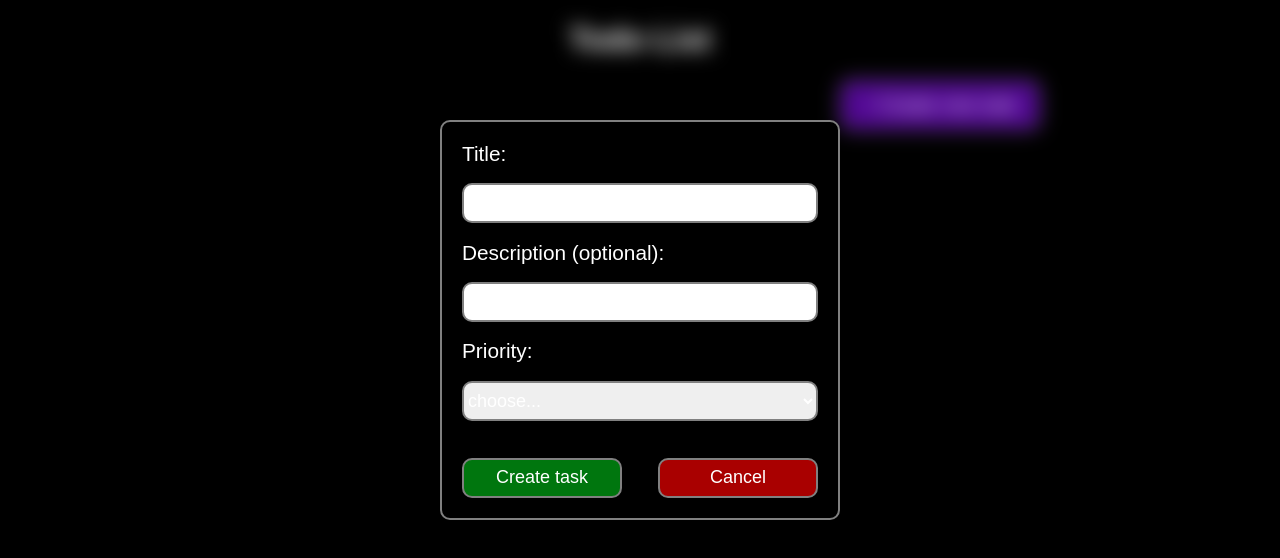
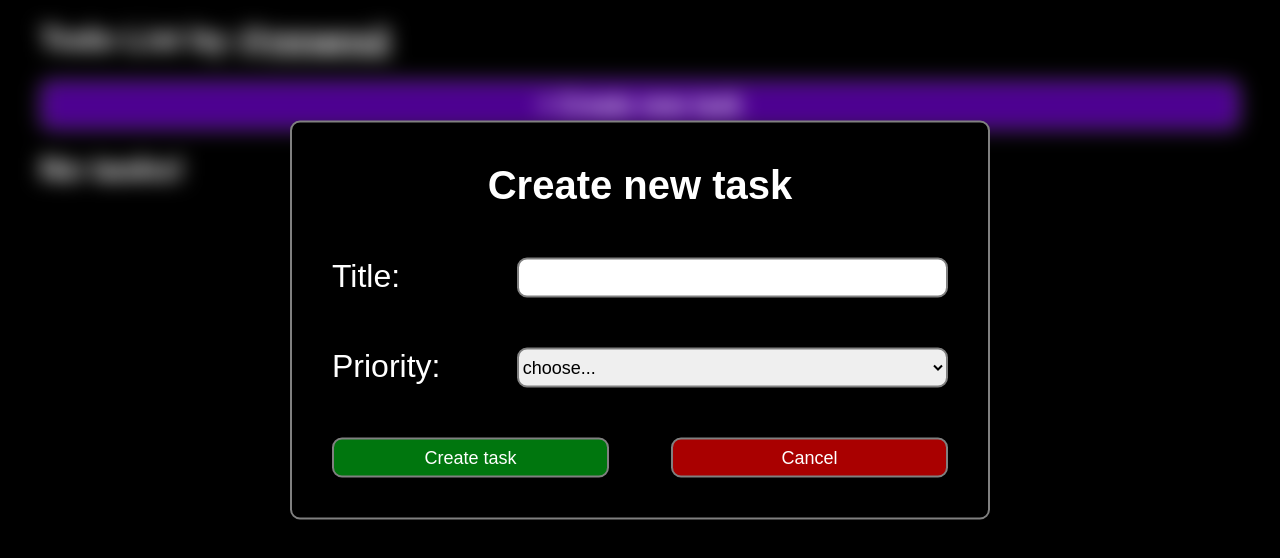
Before and after one commit to renans2/todo-list, a React (Vite) app: page / in a window 1280 px wide. Both pictures are taken after a click on the button "+ Create new task". Shown: the top 558 px of the page. Built offline with nearby package versions, Linux system fonts and the light colour scheme.

Commit message:
more styles and remove task details popup

```diff
--- a/src/App.css
+++ b/src/App.css
@@ -6,13 +6,9 @@
 
 body{
   width: 100%;
-  max-width: 800px;
+  max-width: 1200px;
   margin: 0 auto;
   background-color: black;
-}
-
-h1{
-  text-align: center;
 }
 
 ul{
--- a/src/App.jsx
+++ b/src/App.jsx
@@ -2,7 +2,6 @@ import React, { useState, useEffect, createContext } from 'react'
 import CreateTaskButton from './components/CreateTaskButton/CreateTaskButton'
 import CreateTaskForm from './components/CreateTaskForm/CreateTaskForm'
 import TodoList from './components/TodoList/TodoList'
-import TaskPopUp from './components/TaskPopUp/TaskPopUp'
 import './App.css'
 
 const key = 'todoList'
@@ -15,7 +14,6 @@ function App() {
     });
 
     const [showPopUp, setShowPopUp] = useState(false)
-    const [showTask, setShowTask] = useState()
 
     useEffect(() => {
         localStorage.setItem(key, JSON.stringify(todoList))
@@ -23,21 +21,17 @@ function App() {
 
     const handleRemoveTask = (index) => {
         setTodoList(c => c.filter((_, i) => index !== i))
-        closeTaskPopUp()
     }
 
     const handleAddTask = (newTask) => setTodoList(c => [...c, newTask])
     const closeCreateTaskPopUp = () => setShowPopUp(false)
     const showCreateTaskPopUp = () => setShowPopUp(true)
-    const closeTaskPopUp = () => setShowTask(-1);
-    const showTaskPopUp = (index) => setShowTask(index)
 
     return (
-        <AppContext.Provider value={{todoList, handleAddTask, handleRemoveTask, closeCreateTaskPopUp, showCreateTaskPopUp, closeTaskPopUp, showTaskPopUp}}>
-            <h1>Todo List</h1>
+        <AppContext.Provider value={{todoList, handleAddTask, handleRemoveTask, closeCreateTaskPopUp, showCreateTaskPopUp}}>
+            <h1>Todo List by <a href="https://github.com/renans2">@renans2</a></h1>
             <CreateTaskButton/>
             {showPopUp && <CreateTaskForm />}
-            {showTask >= 0 && <TaskPopUp task={todoList[showTask]} />}
             {(todoList.length === 0 && <h1>No tasks!</h1>) || <TodoList />}
         </AppContext.Provider>
     )
--- a/src/components/CreateTaskButton/CreateTaskButton.module.css
+++ b/src/components/CreateTaskButton/CreateTaskButton.module.css
@@ -7,13 +7,14 @@
     background-color: rgb(77, 0, 145);
     border: 2px solid grey;
     border-radius: 10px;
-    font-size: larger;
-    width: 200px;
+    font-size: 1.5rem;
+    font-weight: bold;
+    width: 100%;
     height: 50px;
     cursor: pointer;
     transition: background-color .1s;
 }
 
 .button:hover{
-    background-color: rgb(74, 74, 74);
+    background-color: rgb(119, 0, 255);
 }
--- a/src/components/CreateTaskForm/CreateTaskForm.jsx
+++ b/src/components/CreateTaskForm/CreateTaskForm.jsx
@@ -18,7 +18,6 @@ export default function CreateTaskForm(){
 
         const newTask = {
             title,
-            description: formData.get("description").trim(),
             priority: formData.get("priority"),
             created_at: new Date().toLocaleDateString()
         }
@@ -30,19 +29,22 @@ export default function CreateTaskForm(){
     return(
         <div className={styles.blurred}>
             <form onSubmit={handleSubmit} className={styles.taskForm}>
-                <label htmlFor="title">Title: </label>
+                <h1>Create new task</h1>
+
+                <label className={styles.labelTitle} htmlFor="title">
+                    Title:
                     <input required type="text" name="title" id="title" />
+                </label>
 
-                <label htmlFor="description">Description (optional): </label>
-                <input type="text" name="description" id="description"></input>
-
-                <label htmlFor="priority">Priority: </label>
+                <label className={styles.labelPriority} htmlFor="priority">
+                    Priority:
                     <select required name="priority" id="priority">
                         <option value="">choose...</option>
                         <option value="low">low</option>
                         <option value="medium">medium</option>
                         <option value="high">high</option>
                     </select>
+                </label>
 
                 <div className={styles.buttonsDiv}>
                     <button className={styles.createButton} type="submit">Create task</button>
--- a/src/components/CreateTaskForm/CreateTaskForm.module.css
+++ b/src/components/CreateTaskForm/CreateTaskForm.module.css
@@ -14,10 +14,10 @@
     top: 40%;
     transform: translate(-50%, -50%);
     background-color: black;
-    width: 400px;
-    height: 400px;
-    font-size: 1.3rem;
-    padding: 20px;
+    width: 700px;
+    /* height: 500px; */
+    font-size: 2rem;
+    padding: 40px;
     border: 2px solid grey;
     border-radius: 10px;
     display: flex;
@@ -27,16 +27,33 @@
     margin: 0 auto;
 }
 
-.taskForm input, .taskForm textarea, .taskForm select{
+.taskForm h1{
+    margin: 0 auto 50px auto;
+    font-size: 2.5rem;
+    text-align: center;
+}
+
+.labelTitle, .labelPriority{
+    width: 100%;
+    margin-bottom: 50px;
+    display: flex;
+    justify-content: space-between;
+}
+
+.taskForm input, .taskForm select{
     border: 2px solid grey;
     border-radius: 10px;
     font-size: large;
-    width: 100%;
+    width: 70%;
     height: 40px;
+    color: black;
+}
+
+.taskForm option{
+    color: black;
 }
 
 .buttonsDiv{
-    margin-top: 20px;
     width: 100%;
     display: flex;
     align-items: center;
--- a/src/components/Task/Task.jsx
+++ b/src/components/Task/Task.jsx
@@ -1,16 +1,14 @@
 import styles from './Task.module.css'
 
-export default function Task({ task, removeTask, setShowTask }){
+export default function Task({ task, removeTask }){
     return(
         <li className={styles.taskDiv}>
             <span className={styles.title}>{task.title}</span>
-            {/* <p>Description: {task.description}</p> */}
             <div className={styles.priorityDiv}>
-                <span className={styles[task.priority]}>{task.priority}</span>
+                <span className={styles[task.priority]}>Priority: {task.priority}</span>
             </div>
-            {/* <span>Created at: {task.created_at}</span> */}
-            <button className={styles.detailsButton} onClick={setShowTask}>show details</button>
-            <button className={styles.removeTaskButton} onClick={removeTask}>remove</button>
+            <span className={styles.createdAt} >Created at: {task.created_at}</span>
+            <button className={styles.removeTaskButton} onClick={removeTask}>Done <svg className={styles.check} xmlns="http://www.w3.org/2000/svg" viewBox="0 0 448 512"><path d="M438.6 105.4c12.5 12.5 12.5 32.8 0 45.3l-256 256c-12.5 12.5-32.8 12.5-45.3 0l-128-128c-12.5-12.5-12.5-32.8 0-45.3s32.8-12.5 45.3 0L160 338.7 393.4 105.4c12.5-12.5 32.8-12.5 45.3 0z"/></svg></button>
         </li>
     );
 }
--- a/src/components/Task/Task.module.css
+++ b/src/components/Task/Task.module.css
@@ -1,5 +1,5 @@
 .taskDiv{
-    padding: 20px;
+    padding: 10px 15px;
     border: 2px solid grey;
     border-radius: 10px;
     display: flex;
@@ -7,27 +7,36 @@
     align-items: center;
     width: 100%;
     margin: 10px auto;
+    font-weight: bold;
 }
 
 .taskDiv span{
-    margin: 0 10px;
-}
-
-.detailsButton, .removeTaskButton{
-    font-size: large;
-    border: 2px solid grey;
-    margin: 0 10px;
-    border-radius: 10px;
-    width: 125px;
-    height: 40px;
-}
-
-.detailsButton{
-    background-color: rgb(0, 81, 81);
+    margin: 0;
 }
 
 .removeTaskButton{
-    background-color: red;
+    font-size: large;
+    border: 2px solid grey;
+    margin: 0 0 0 25px;
+    border-radius: 10px;
+    width: 100px;
+    height: 40px;
+
+    background-color: rgb(0, 186, 214);
+    display: flex;
+    justify-content: space-evenly;
+    align-items: center;
+
+    transition: background-color .3s;
+}
+
+.removeTaskButton:hover{
+    background-color: aqua;
+}
+
+.check{
+    fill: white;
+    width: 20px;
 }
 
 .title{
@@ -39,7 +48,7 @@
     display: flex;
     justify-content: center;
     align-items: center;
-    width: 80px;
+    width: 175px;
 }
 
 .low, .medium, .high{
@@ -47,6 +56,7 @@
     padding: 2px 7px;
     border: 2px solid;
     border-radius: 10px;
+    font-weight: bold;
 }
 
 .low{
@@ -63,3 +73,7 @@
     background-color: rgb(136, 0, 0);
     border-color: rgb(255, 0, 0);
 }
+
+.createdAt{
+    font-size: 1.3rem;
+}
--- a/src/components/TaskPopUp/TaskPopUp.jsx
+++ /dev/null
@@ -1,19 +0,0 @@
-import { useContext } from "react"
-import { AppContext } from "../../App"
-import styles from "./TaskPopUp.module.css"
-
-export default function TaskPopUp({ task }){
-    const { closeTaskPopUp } = useContext(AppContext)
-
-    return(
-        <div className={styles.blurred}>
-            <div className={styles.container}>
-                <button className={styles.closeButton} onClick={closeTaskPopUp}>X</button>
-                <h1>{task.title}</h1>
-                <p>Description: {task.description}</p>
-                <p>Priority: {task.priority}</p>
-                <p>Created at: {task.created_at}</p>
-            </div>
-        </div>
-    )
-}
--- a/src/components/TaskPopUp/TaskPopUp.module.css
+++ /dev/null
@@ -1,33 +0,0 @@
-.blurred{
-    position: absolute;
-    left: 0;
-    top: 0;
-    width: 100%;
-    height: 100%;
-    background-color: rgba(0, 0, 0, 0);
-    backdrop-filter: blur(10px);
-}
-
-.container{
-    background-color: black;
-    position: absolute;
-    left: 50%;
-    top: 40%;
-    transform: translate(-50%, -50%);
-    width: 500px;
-    height: 300px;
-    margin: 10px 0;
-    padding: 10px;
-    border: 2px solid grey;
-    border-radius: 10px;
-}
-
-.closeButton{
-    position: absolute;
-    right: 10px;
-    top: 10px;
-    padding: 10px 15px;
-    background-color: rgb(161, 0, 0);
-    border: none;
-    border-radius: 5px;
-}
```
Lines whose indentation alone changed are shown as unchanged.
